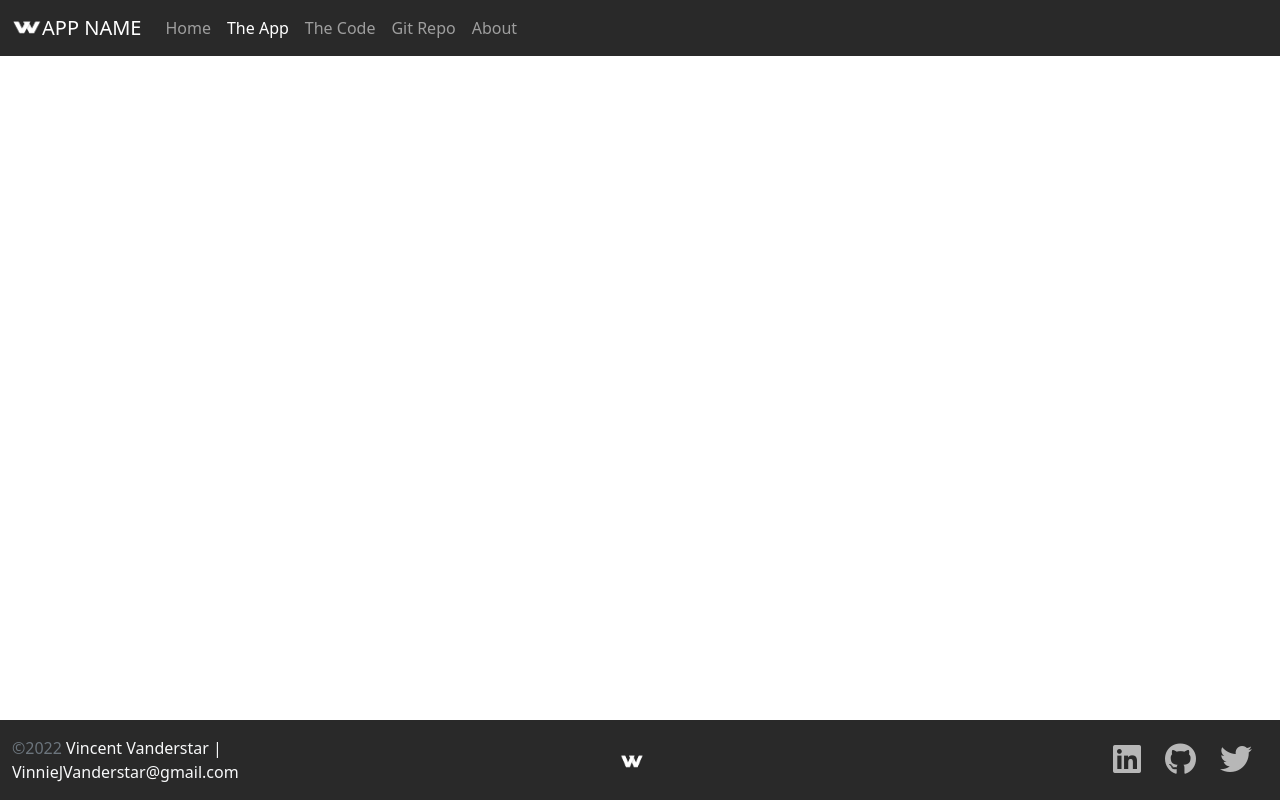
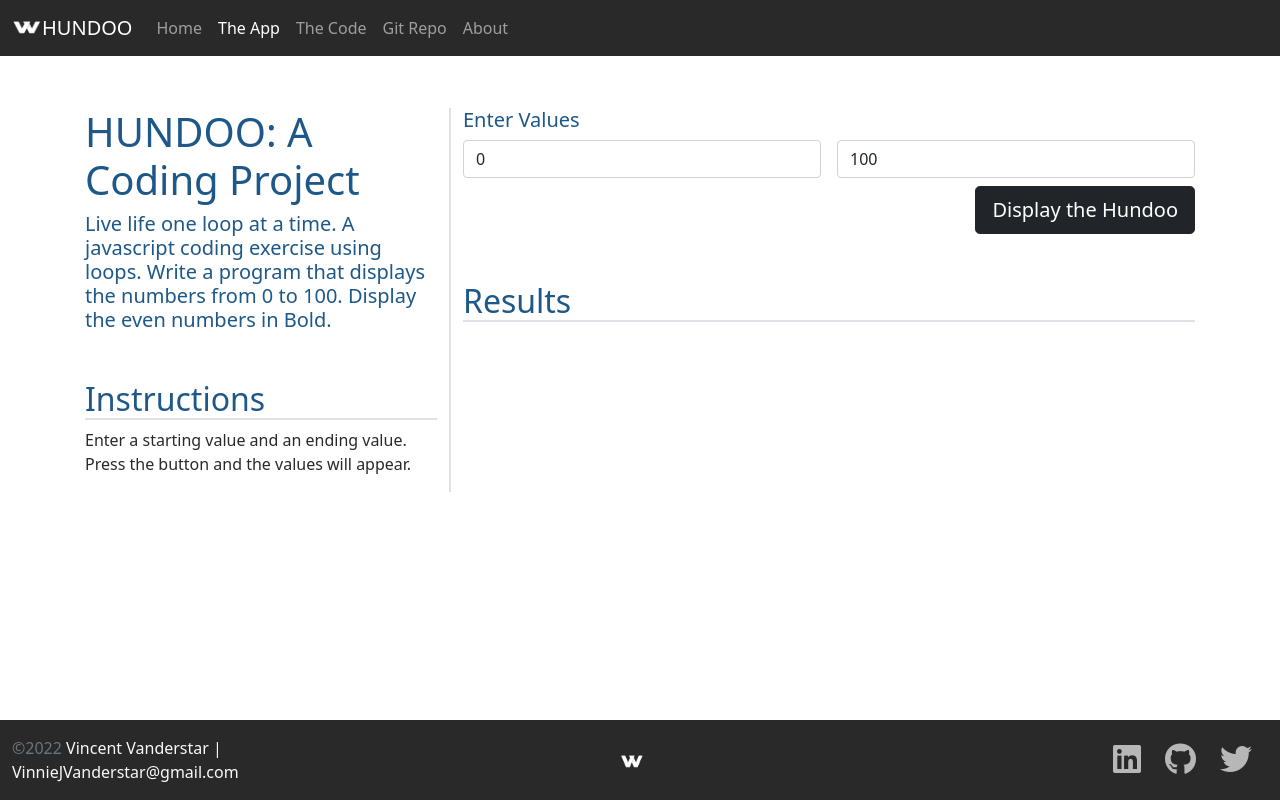
Before and after one commit to dylanjvanderstar/Hundo-9-7-22, a plain HTML site: page app.html in a window 1280 px wide. Drawn offline with nearby package versions, Linux system fonts and the light colour scheme.

Commit message:
Finished Hundoo Skeleton
The bootstrap, html, and css for the application is in place. All that's left is to add the backend stuff to the application

```diff
--- a/app.html
+++ b/app.html
@@ -2,7 +2,7 @@
 <html lang="en" class="h-100">
 
 <head>
-    <title>App Name: A Coding Project by Vincent Vanderstar</title>
+    <title>HUNDOO: A Coding Project by Vincent Vanderstar</title>
     <!-- Required meta tags -->
     <meta charset="utf-8">
     <meta name="viewport" content="width=device-width, initial-scale=1, shrink-to-fit=no">
@@ -25,7 +25,8 @@
     <!-- ===== Nav Section ====== -->
     <nav class="navbar navbar-expand-md navbar-dark fixed-top">
         <div class="container-fluid">
-            <a class="navbar-brand" href="#"><img src="img/VVLogoByItselfTransparent.png" class="d-inline-block align-text-top" width="30" height="24" >APP NAME</a>
+            <a class="navbar-brand" href="#"><img src="img/VVLogoByItselfTransparent.png" class="d-inline-block align-text-top"
+            width="30" height="24" >HUNDOO</a>
             <button class="navbar-toggler" type="button" data-bs-toggle="collapse" data-bs-target="#navbarCollapse"
                 aria-controls="navbarCollapse" aria-expanded="false" aria-label="Toggle navigation">
                 <span class="navbar-toggler-icon"></span>
@@ -54,8 +55,49 @@
 
     <!-- ===== Main Section =====-->
     <main class="flex-shrink-0">
-        <div class="container">
+        <div class="container mt-5">
+            <div class="row row-cols-1 row-cols-lg-2">
+                <div class="col col-lg-4 border-end border-2">
+                    <h1>HUNDOO: A Coding Project</h1>
+                    <h4 class="lead">
+                        Live life one loop at a time. A javascript coding exercise using loops. Write a
+                        program that displays the numbers from 0 to 100. Display the even numbers in
+                        <strong>Bold.</strong>
+                    </h4>
+                    <h2 class="mt-5 border-bottom border-2">Instructions</h2>
+                    <p>Enter a starting value and an ending value. Press the button and
+                        the values will appear.
+                    </p>
+                </div>
+                <div class="col col-lg-8">
+                    <div>
+                        <h5>Enter Values</h5>
+                        <form class="row gy-2 gx-3">
+                            <div class="col">
+                                <input id="startValue" type="number"
+                                class="form-control" placeholder="Start Value" value=0
+                                aria-label="Start Value">
+                            </div>
+                            <div class="col">
+                                <input id="endValue" type="number"
+                                class="form-control" placeholder="End Value" value=100
+                                aria-label="End Value">
+                            </div>
+                            <div class="col-12 d-flex justify-content-end">
+                                <button id="btnSubmit" type="button" class="btn btn-dark btn-lg">Display the Hundoo</button>
+                            </div>
+                        </form>
+                        <h2 class="mt-5 border-bottom border-2">Results</h2>
+                        <div class="table-responsive">
+                            <table class="tables table-striped table-sm">
+                                <tbody id="results">
 
+                                </tbody>
+                            </table>
+                        </div>
+                    </div>
+                </div>
+            </div>
         </div>
     </main>
 
```
Also changed, not shown: code.html (+4 -3 lines), index.html (+4 -3 lines).
